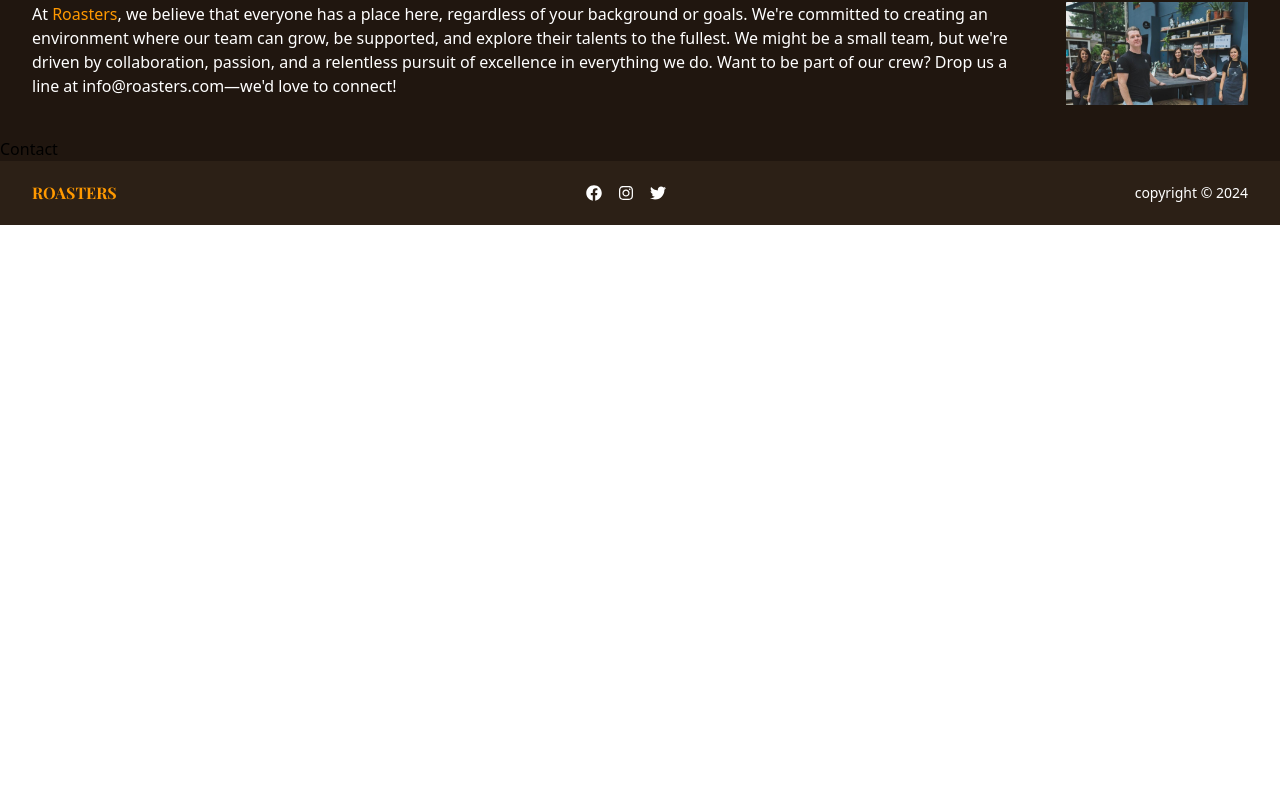
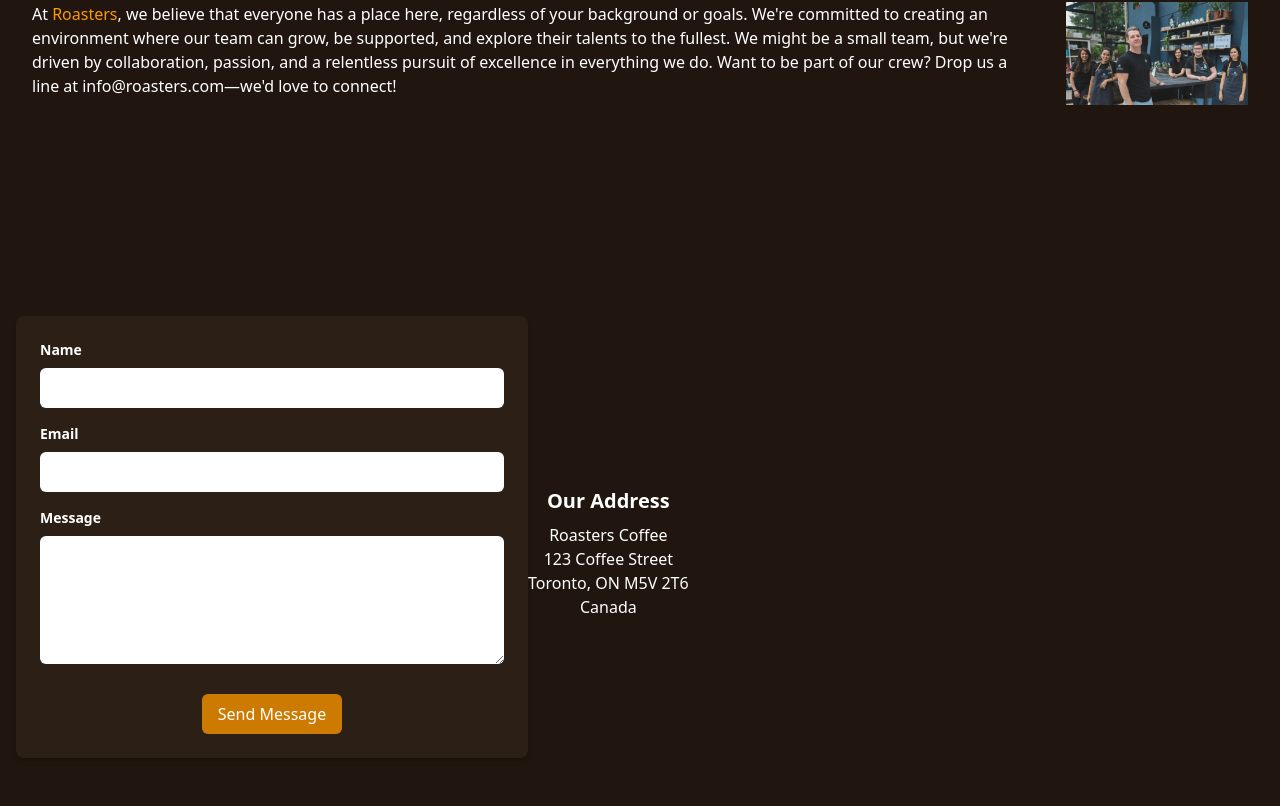
Before and after one commit to OlgaMinaievaWebDev/coffee-shop, a React (Vite) app: page / in a window 1280 px wide. Shown: the part 1850-2656 px from the top of the page. Before the commit the page ends 2075 px from the top, so only its background shows below. Built offline with nearby package versions, Linux system fonts and the light colour scheme.

Commit message:
Contact Us component added

```diff
--- a/src/components/Contact.jsx
+++ b/src/components/Contact.jsx
@@ -1,5 +1,96 @@
+import React, { useState } from "react";
+
 function Contact() {
-  return <div>Contact</div>;
+  const [formData, setFormData] = useState({
+    name: "",
+    email: "",
+    message: "",
+  });
+
+  const handleChange = (e) => {
+    setFormData({ ...formData, [e.target.name]: e.target.value });
+  };
+
+  const handleSubmit = (e) => {
+    e.preventDefault();
+    // You can integrate an email sending service like EmailJS or handle this with a backend API.
+    console.log("Form submitted:", formData);
+    alert("Your message has been sent!");
+    setFormData({
+      name: "",
+      email: "",
+      message: "",
+    });
+  };
+
+  return (
+    <div className="p-4 bg-darkerBrown text-white min-h-screen flex  items-center">
+      {/* <h2 className="text-2xl font-bold text-orange-dark text-center mb-6 uppercase">
+        Contact Us
+      </h2> */}
+      <form
+        onSubmit={handleSubmit}
+        className="w-full max-w-lg bg-darkBrown p-6 rounded-lg shadow-md"
+      >
+        <div className="mb-4">
+          <label className="block text-sm font-bold mb-2" htmlFor="name">
+            Name
+          </label>
+          <input
+            type="text"
+            id="name"
+            name="name"
+            value={formData.name}
+            onChange={handleChange}
+            className="w-full px-3 py-2 bg-white text-black rounded-md focus:outline-none focus:ring-2 focus:ring-orange-dark"
+            required
+          />
+        </div>
+        <div className="mb-4">
+          <label className="block text-sm font-bold mb-2" htmlFor="email">
+            Email
+          </label>
+          <input
+            type="email"
+            id="email"
+            name="email"
+            value={formData.email}
+            onChange={handleChange}
+            className="w-full px-3 py-2 bg-white text-black rounded-md focus:outline-none focus:ring-2 focus:ring-orange-dark"
+            required
+          />
+        </div>
+        <div className="mb-6">
+          <label className="block text-sm font-bold mb-2" htmlFor="message">
+            Message
+          </label>
+          <textarea
+            id="message"
+            name="message"
+            value={formData.message}
+            onChange={handleChange}
+            className="w-full px-3 py-2 bg-white text-black rounded-md h-32 focus:outline-none focus:ring-2 focus:ring-orange-dark"
+            required
+          ></textarea>
+        </div>
+        <div className="flex justify-center">
+          <button
+            type="submit"
+            className="bg-orange-dark text-white py-2 px-4 rounded-md hover:bg-orange transition duration-300"
+          >
+            Send Message
+          </button>
+        </div>
+      </form>
+      <div className="mt-8 text-center">
+        <h3 className="text-xl font-bold mb-2">Our Address</h3>
+        <p>Roasters Coffee</p>
+        <p>123 Coffee Street</p>
+        <p>Toronto, ON M5V 2T6</p>
+        <p>Canada</p>
+      </div>
+    </div>
+  );
 }
 
 export default Contact;
--- a/src/components/Header.jsx
+++ b/src/components/Header.jsx
@@ -41,6 +41,19 @@ function Header() {
           </li>
           <li>
             <NavLink
+              to="/menu"
+              className={({ isActive }) =>
+                isActive
+                  ? "text-orange border-b-2 border-orange"
+                  : "text-white  hover:text-orange"
+              }
+              onClick={() => setOpen(false)}
+            >
+              Menu
+            </NavLink>
+          </li>
+          <li>
+            <NavLink
               to="/about"
               className={({ isActive }) =>
                 isActive
@@ -50,19 +63,6 @@ function Header() {
               onClick={() => setOpen(false)}
             >
               About
-            </NavLink>
-          </li>
-          <li>
-            <NavLink
-              to="/menu"
-              className={({ isActive }) =>
-                isActive
-                  ? "text-orange border-b-2 border-orange"
-                  : "text-white  hover:text-orange"
-              }
-              onClick={() => setOpen(false)}
-            >
-              Menu
             </NavLink>
           </li>
           <li>
```
